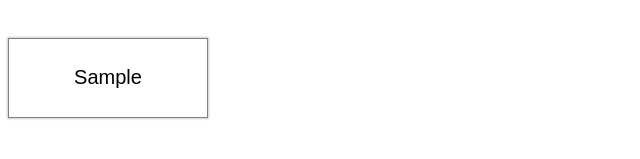
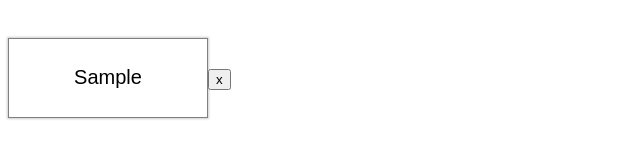
Before and after one commit to james-jenkinson/todo-pwa, a React app: page / in a window 1280 px wide. Both pictures are taken after typing "Sample" into the empty fields and a click on the button "Add todo". Shown: the part 181-340 px from the top of the page, without its empty margins (0-640 px from the left). Built offline with nearby package versions, Linux system fonts and the light colour scheme.

Commit message:
Add button to delete todo cards (#5)

```diff
--- a/package.json
+++ b/package.json
@@ -26,6 +26,7 @@
   "dependencies": {
     "@hookform/resolvers": "^1.3.4",
     "dexie": "^3.0.3",
+    "lodash.omit": "^4.5.0",
     "react": "^17.0.1",
     "react-dom": "^17.0.1",
     "react-hook-form": "^6.15.1",
@@ -34,6 +35,7 @@
   },
   "devDependencies": {
     "@types/jest": "^26.0.19",
+    "@types/lodash.omit": "^4.5.6",
     "@types/react": "^17.0.0",
     "@types/react-dom": "^17.0.0",
     "css-loader": "^5.0.1",
--- a/src/components/Todo/index.tsx
+++ b/src/components/Todo/index.tsx
@@ -10,7 +10,7 @@ interface Props {
 }
 
 const Todo: React.FC<Props> = (props) => {
-  const { setTodoStatus } = useContext(todoContext)
+  const { setTodoStatus, deleteTodo } = useContext(todoContext)
 
   return (
     <div>
@@ -21,6 +21,12 @@ const Todo: React.FC<Props> = (props) => {
       >
         {props.text}
       </button>
+      <button
+        onClick={() =>
+          deleteTodo(props.id)}
+      >
+        x
+      </button>
     </div>
   )
 }
--- a/src/data/TodoContext.tsx
+++ b/src/data/TodoContext.tsx
@@ -6,12 +6,14 @@ import { todoTable } from './todoDatabase'
 interface TodoContext {
   todos: Todo[]
   addTodo: (todo: Todo) => void
+  deleteTodo: (todoId: string) => void
   setTodoStatus: (id: string, status: TodoStatus) => void
 }
 
 export const todoContext = createContext<TodoContext>({
   todos: [],
   addTodo: () => {},
+  deleteTodo: () => {},
   setTodoStatus: () => {}
 })
 
@@ -29,6 +31,11 @@ export const TodoContextProvider: React.FC = (props) => {
     await todoTable.add(todo)
   }, [])
 
+  const deleteTodo = useCallback(async (todoId: string) => {
+    dispatch({ type: 'DELETE_TODO', payload: { id: todoId } })
+    await todoTable.where({ id: todoId }).delete()
+  }, [])
+
   const setTodoStatus = useCallback(async (todoId: string, status: TodoStatus) => {
     console.log('set todo status', todoId, status)
     dispatch({ type: 'UPDATE_TODO_STATUS', payload: { id: todoId, status } })
@@ -42,6 +49,7 @@ export const TodoContextProvider: React.FC = (props) => {
       value={{
         todos,
         addTodo,
+        deleteTodo,
         setTodoStatus
       }}
     >
--- a/src/data/todoReducer.ts
+++ b/src/data/todoReducer.ts
@@ -1,4 +1,5 @@
 import { useReducer } from 'react'
+import omit from 'lodash.omit'
 import { Reducer } from '../types/state'
 import { Todo, TodoStatus } from '../types/todo'
 import { arrayToObject } from '../utils/arrayToObject'
@@ -20,6 +21,7 @@ const initialState: ReducerState = {
 type ReducerAction =
   { type: 'FETCH_TODOS_SUCCESS', payload: Todo[] } |
   { type: 'ADD_TODO', payload: Todo } |
+  { type: 'DELETE_TODO', payload: { id: string } } |
   { type: 'UPDATE_TODO_STATUS', payload: { id: string, status: TodoStatus } }
 
 const reducer = (state: ReducerState, action: ReducerAction): ReducerState => {
@@ -36,6 +38,13 @@ const reducer = (state: ReducerState, action: ReducerAction): ReducerState => {
         ...state,
         todos: action.payload.map(todo => todo.id),
         byId: arrayToObject(action.payload, todo => todo.id, todo => ({ data: todo }))
+      }
+
+    case 'DELETE_TODO':
+      return {
+        ...state,
+        byId: omit(state.byId, action.payload.id),
+        todos: state.todos.filter(id => id !== action.payload.id)
       }
 
     case 'UPDATE_TODO_STATUS':
```
Also changed, not shown: 1 other file (tests, documents, lock files or other folders).
